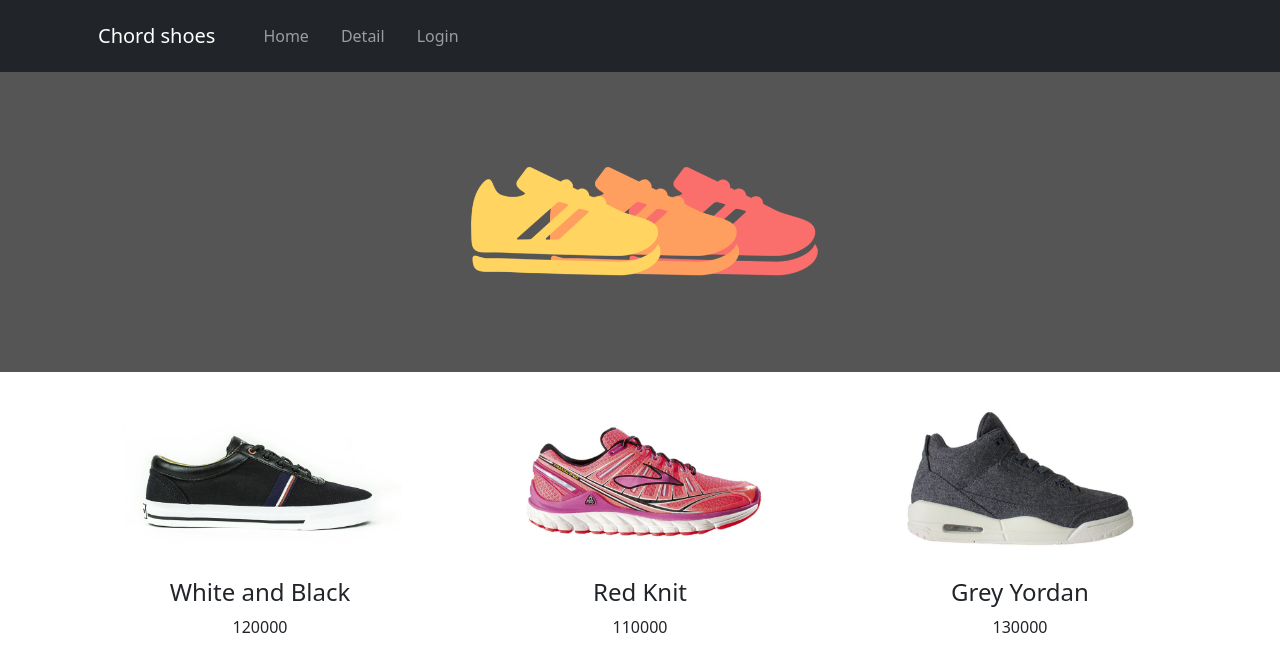
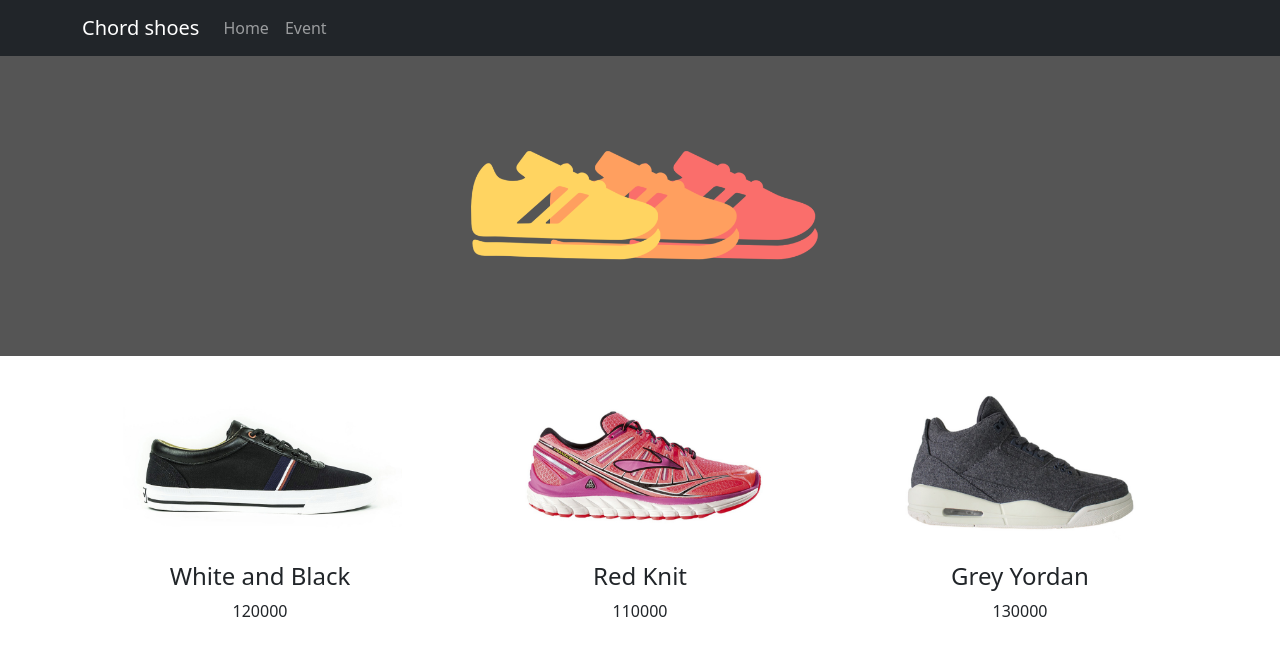
Before and after one commit to ChordCon/fristShop, a React (Create React App) app: page / in a window 1280 px wide. Shown: the top 672 px of the page. Built offline with nearby package versions, Linux system fonts and the light colour scheme.

Commit message:
second commit

```diff
--- a/src/App.js
+++ b/src/App.js
@@ -3,10 +3,15 @@ import "bootstrap/dist/css/bootstrap.min.css";
 import { useState } from "react";
 import GoodsList from "./GoodsList";
 import NavbarF from "./Nav-bar";
-import Detail from "./detail";
-import { Routes, Route, Link } from "react-router-dom";
+import Detail from "./pages/detail";
+import Event from "./pages/event";
+import { Routes, Route, Link, Outlet } from "react-router-dom";
+import date from "./data";
 
 function App() {
+  let [shoes] = useState(date);
+  let [mapNum, setMapNum] = useState(0);
+
   return (
     <div className="App">
       {/* Navbar 정보가 들어 있습니다. */}
@@ -22,14 +27,43 @@ function App() {
               <div className="container">
                 <div className="row">
                   {/*GoodsList에 상품정보가 들어있습니다. */}
-                  <GoodsList />
+                  <GoodsList
+                    shoes={shoes}
+                    mapNum={mapNum}
+                    setMapNum={setMapNum}
+                  />
                 </div>
               </div>
             </>
           }
         ></Route>
         {/* 상품 디테일 페이지 */}
-        <Route path="/detail" element={<Detail />}></Route>
+        <Route
+          path="/detail"
+          element={
+            <Detail shoes={shoes} mapNum={mapNum} setMapNum={setMapNum} />
+          }
+        ></Route>
+
+        {/* nested route 이벤트 페이지. */}
+        <Route path="/event" element={<Event />}>
+          <Route
+            path="one"
+            element={
+              <>
+                <p>첫 주문시 양배추 즙 서비스</p>
+              </>
+            }
+          />
+          <Route
+            path="two"
+            element={
+              <>
+                <p>생일기념 쿠폰받기</p>
+              </>
+            }
+          />
+        </Route>
       </Routes>
     </div>
   );
--- a/src/GoodsList.js
+++ b/src/GoodsList.js
@@ -1,17 +1,23 @@
-import date from "./data";
-import { useState } from "react";
+import { useNavigate } from "react-router-dom";
 
-const GoodsList = () => {
-  let [shoes] = useState(date);
-  return shoes.map(function (a, i) {
+const GoodsList = (props) => {
+  let navigate = useNavigate();
+
+  return props.shoes.map(function (a, i) {
     return (
-      <div className="col-md-4">
+      <div
+        className="col-md-4"
+        onClick={() => {
+          props.setMapNum(i);
+          navigate("/detail");
+        }}
+      >
         <img
           src={process.env.PUBLIC_URL + `/img/shoes${i + 1}.jpg`}
           width="80%"
         />
-        <h4>{shoes[i].title}</h4>
-        <p>{shoes[i].price}</p>
+        <h4>{props.shoes[i].title}</h4>
+        <p>{props.shoes[i].price}</p>
       </div>
     );
   });
--- a/src/Nav-bar.js
+++ b/src/Nav-bar.js
@@ -1,32 +1,42 @@
 import "bootstrap/dist/css/bootstrap.min.css";
 import { Navbar, Container, Nav } from "react-bootstrap";
-import { Routes, Route, Link } from "react-router-dom";
+import { useNavigate } from "react-router-dom";
 import "./Navbar.css";
 
 const NavbarF = () => {
+  let navigate = useNavigate();
+
   return (
     <Navbar bg="dark" variant="dark">
       <Container>
-        <Navbar.Brand href="#home">
-          <Link to="/" className="nav-link">
-            Chord shoes
-          </Link>
+        <Navbar.Brand
+          onClick={() => {
+            navigate("/");
+          }}
+        >
+          Chord shoes
         </Navbar.Brand>
         <Nav className="me-auto">
-          <Nav.Link href="#home">
-            <Link to="/" className="nav-link">
-              Home
-            </Link>
+          <Nav.Link
+            onClick={() => {
+              navigate("/");
+            }}
+          >
+            Home
           </Nav.Link>
-          <Nav.Link href="#Detail">
-            <Link to="/detail" className="nav-link">
-              Detail
-            </Link>
-          </Nav.Link>
-          <Nav.Link href="#Login">
-            <Link to="/Login" className="nav-link">
-              Login
-            </Link>
+          {/* <Nav.Link
+            onClick={() => {
+              navigate("/detail");
+            }}
+          >
+            Detail
+          </Nav.Link> */}
+          <Nav.Link
+            onClick={() => {
+              navigate("/event");
+            }}
+          >
+            Event
           </Nav.Link>
         </Nav>
       </Container>
--- a/src/detail.js
+++ b/src/pages/detail.js
@@ -1,17 +1,17 @@
-const Detail = () => {
+const Detail = (props) => {
   return (
     <div className="container">
       <div className="row">
         <div className="col-md-6">
           <img
-            src="https://codingapple1.github.io/shop/shoes1.jpg"
-            width="100%"
+            src={process.env.PUBLIC_URL + `/img/shoes${props.mapNum + 1}.jpg`}
+            width="80%"
           />
         </div>
         <div className="col-md-6">
-          <h4 className="pt-5">상품명</h4>
-          <p>상품설명</p>
-          <p>120000원</p>
+          <h4 className="pt-5">{props.shoes[props.mapNum].title}</h4>
+          <p>{props.shoes[props.mapNum].content}</p>
+          <p>{props.shoes[props.mapNum].price} 원</p>
           <button className="btn btn-danger">주문하기</button>
         </div>
       </div>
--- /dev/null
+++ b/src/pages/event.js
@@ -0,0 +1,12 @@
+import { Routes, Route, Link, Outlet } from "react-router-dom";
+
+const Event = () => {
+  return (
+    <div style={{ textAlign: "center", marginTop: "10px" }}>
+      <h2>오늘의 이벤트</h2>
+      <Outlet></Outlet>
+    </div>
+  );
+};
+
+export default Event;
```
